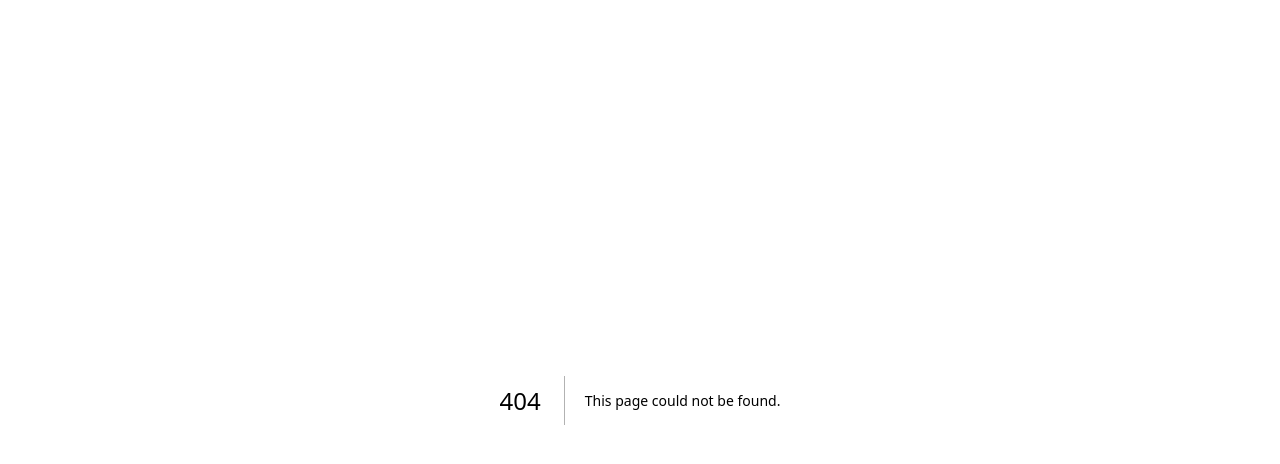
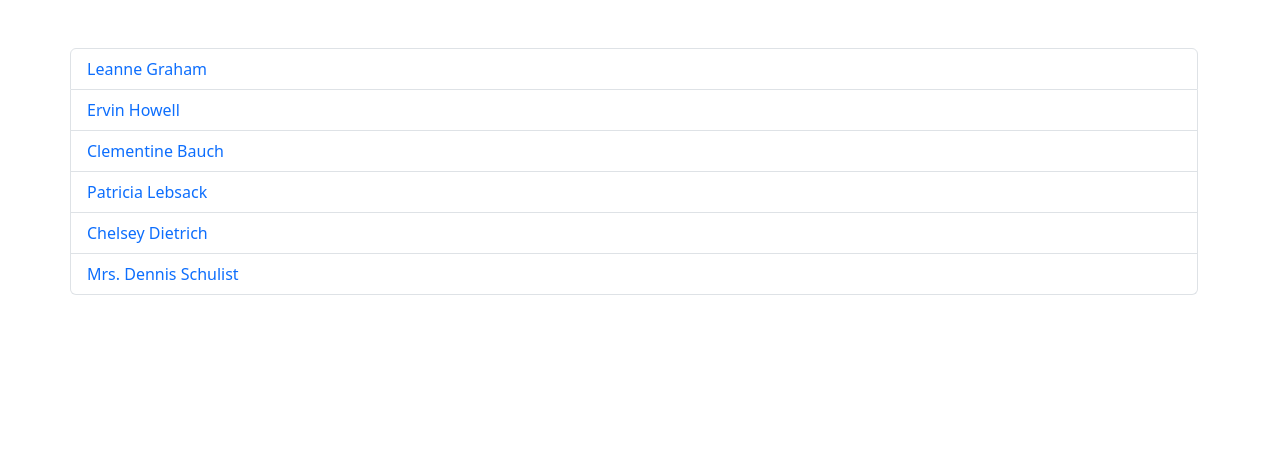
Before and after one commit to a-code-miner/CodeyadNextV2, a Next.js app: page /users in a window 1280 px wide. Before the commit this address had no page. Shown: the top 464 px of the page. Built offline with nearby package versions, Linux system fonts and the light colour scheme; data requests are answered from the project's data file.

Commit message:
33-page-prerendering-ssr lesson

```diff
--- a/db.json
+++ b/db.json
@@ -78,5 +78,145 @@
 			"title": "dolorum ut in voluptas mollitia et saepe quo animi",
 			"body": "aut dicta possimus sint mollitia voluptas commodi quo doloremque\niste corrupti reiciendis voluptatem eius rerum\nsit cumque quod eligendi laborum minima\nperferendis recusandae assumenda consectetur porro architecto ipsum ipsam"
 		}
+	],
+	"users": [
+		{
+			"id": 1,
+			"name": "Leanne Graham",
+			"username": "Bret",
+			"email": "Sincere@april.biz",
+			"address": {
+				"street": "Kulas Light",
+				"suite": "Apt. 556",
+				"city": "Gwenborough",
+				"zipcode": "92998-3874",
+				"geo": {
+					"lat": "-37.3159",
+					"lng": "81.1496"
+				}
+			},
+			"phone": "1-770-736-8031 x56442",
+			"website": "hildegard.org",
+			"company": {
+				"name": "Romaguera-Crona",
+				"catchPhrase": "Multi-layered client-server neural-net",
+				"bs": "harness real-time e-markets"
+			}
+		},
+		{
+			"id": 2,
+			"name": "Ervin Howell",
+			"username": "Antonette",
+			"email": "Shanna@melissa.tv",
+			"address": {
+				"street": "Victor Plains",
+				"suite": "Suite 879",
+				"city": "Wisokyburgh",
+				"zipcode": "90566-7771",
+				"geo": {
+					"lat": "-43.9509",
+					"lng": "-34.4618"
+				}
+			},
+			"phone": "010-692-6593 x09125",
+			"website": "anastasia.net",
+			"company": {
+				"name": "Deckow-Crist",
+				"catchPhrase": "Proactive didactic contingency",
+				"bs": "synergize scalable supply-chains"
+			}
+		},
+		{
+			"id": 3,
+			"name": "Clementine Bauch",
+			"username": "Samantha",
+			"email": "Nathan@yesenia.net",
+			"address": {
+				"street": "Douglas Extension",
+				"suite": "Suite 847",
+				"city": "McKenziehaven",
+				"zipcode": "59590-4157",
+				"geo": {
+					"lat": "-68.6102",
+					"lng": "-47.0653"
+				}
+			},
+			"phone": "1-463-123-4447",
+			"website": "ramiro.info",
+			"company": {
+				"name": "Romaguera-Jacobson",
+				"catchPhrase": "Face to face bifurcated interface",
+				"bs": "e-enable strategic applications"
+			}
+		},
+		{
+			"id": 4,
+			"name": "Patricia Lebsack",
+			"username": "Karianne",
+			"email": "Julianne.OConner@kory.org",
+			"address": {
+				"street": "Hoeger Mall",
+				"suite": "Apt. 692",
+				"city": "South Elvis",
+				"zipcode": "53919-4257",
+				"geo": {
+					"lat": "29.4572",
+					"lng": "-164.2990"
+				}
+			},
+			"phone": "493-170-9623 x156",
+			"website": "kale.biz",
+			"company": {
+				"name": "Robel-Corkery",
+				"catchPhrase": "Multi-tiered zero tolerance productivity",
+				"bs": "transition cutting-edge web services"
+			}
+		},
+		{
+			"id": 5,
+			"name": "Chelsey Dietrich",
+			"username": "Kamren",
+			"email": "Lucio_Hettinger@annie.ca",
+			"address": {
+				"street": "Skiles Walks",
+				"suite": "Suite 351",
+				"city": "Roscoeview",
+				"zipcode": "33263",
+				"geo": {
+					"lat": "-31.8129",
+					"lng": "62.5342"
+				}
+			},
+			"phone": "(254)954-1289",
+			"website": "demarco.info",
+			"company": {
+				"name": "Keebler LLC",
+				"catchPhrase": "User-centric fault-tolerant solution",
+				"bs": "revolutionize end-to-end systems"
+			}
+		},
+		{
+			"id": 6,
+			"name": "Mrs. Dennis Schulist",
+			"username": "Leopoldo_Corkery",
+			"email": "Karley_Dach@jasper.info",
+			"address": {
+				"street": "Norberto Crossing",
+				"suite": "Apt. 950",
+				"city": "South Christy",
+				"zipcode": "23505-1337",
+				"geo": {
+					"lat": "-71.4197",
+					"lng": "71.7478"
+				}
+			},
+			"phone": "1-477-935-8478 x6430",
+			"website": "ola.org",
+			"company": {
+				"name": "Considine-Lockman",
+				"catchPhrase": "Synchronised bottom-line interface",
+				"bs": "e-enable innovative applications"
+			}
+		}
 	]
 }
--- a/pages/index.js
+++ b/pages/index.js
@@ -11,7 +11,11 @@ export default function Home(props) {
 							<Link href={'/posts'}><div>posts</div></Link>
 						</ListGroup.Item>
 					</ListGroup>
-
+					<ListGroup>
+						<ListGroup.Item action>
+							<Link href={'/users'}><div>users</div></Link>
+						</ListGroup.Item>
+					</ListGroup>
 				</Row>
 			</Container>
 		</>
--- /dev/null
+++ b/pages/users/index.js
@@ -0,0 +1,28 @@
+import Link from "next/link";
+import { Container, ListGroup, Row } from "react-bootstrap";
+
+export default function Home(props) {
+    return (
+        <>
+            <Container>
+                <Row className='mt-5'>
+                    <ListGroup>
+                        {props.users.map((user) => (
+                            <ListGroup.Item key={user.id}><Link className='text-decoration-none' href={`/users/${user.id}`}>{user.name}</Link></ListGroup.Item>
+                        ))}
+                    </ListGroup>
+                </Row>
+            </Container>
+        </>
+    );
+};
+
+export async function getServerSideProps() {
+    const res = await fetch('http://localhost:4000/users')
+    const users = await res.json()
+    return {
+        props: {
+            users,
+        }
+    };
+};
```
Also changed, not shown: pages/users/[userID].jsx (added, +54 -0 lines).
